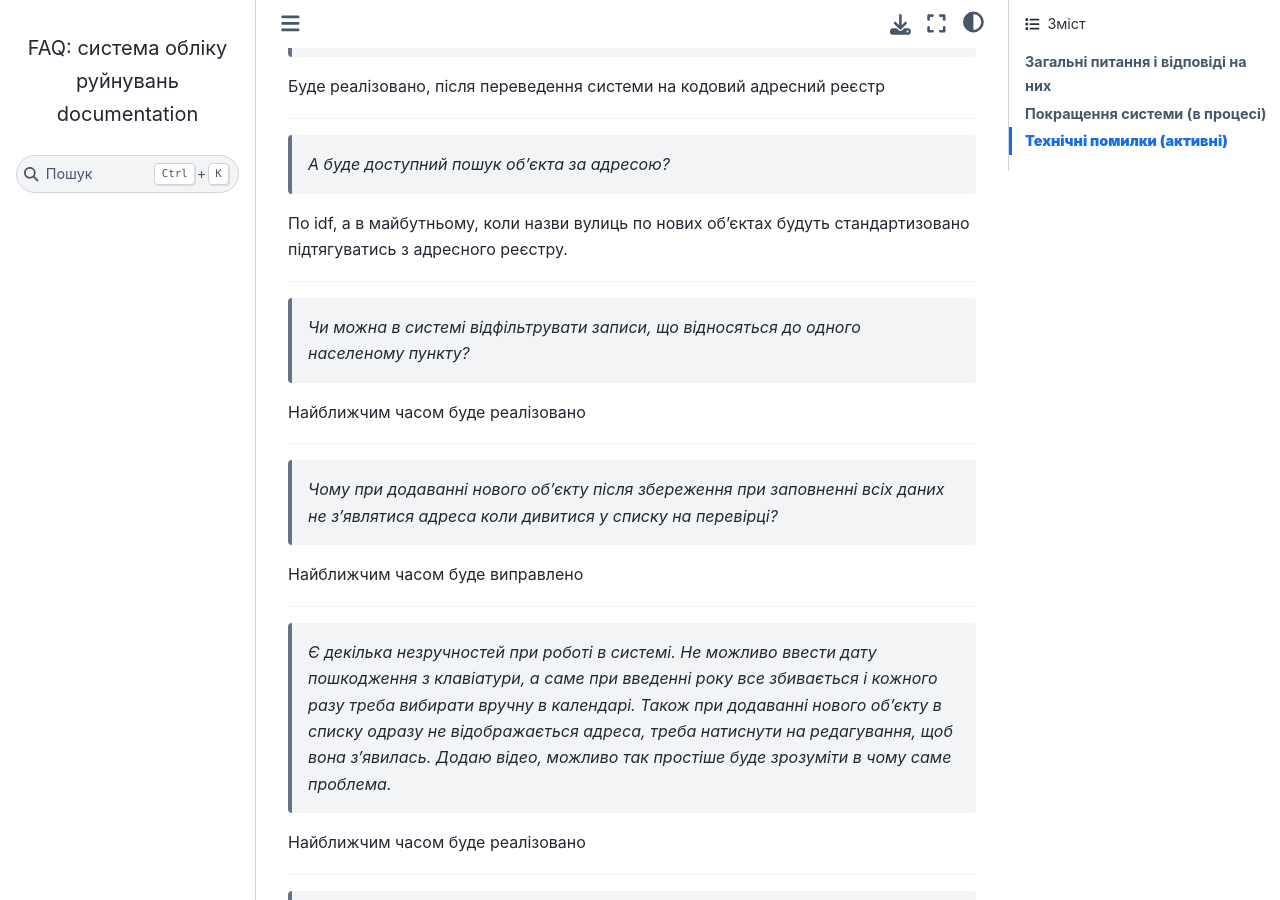
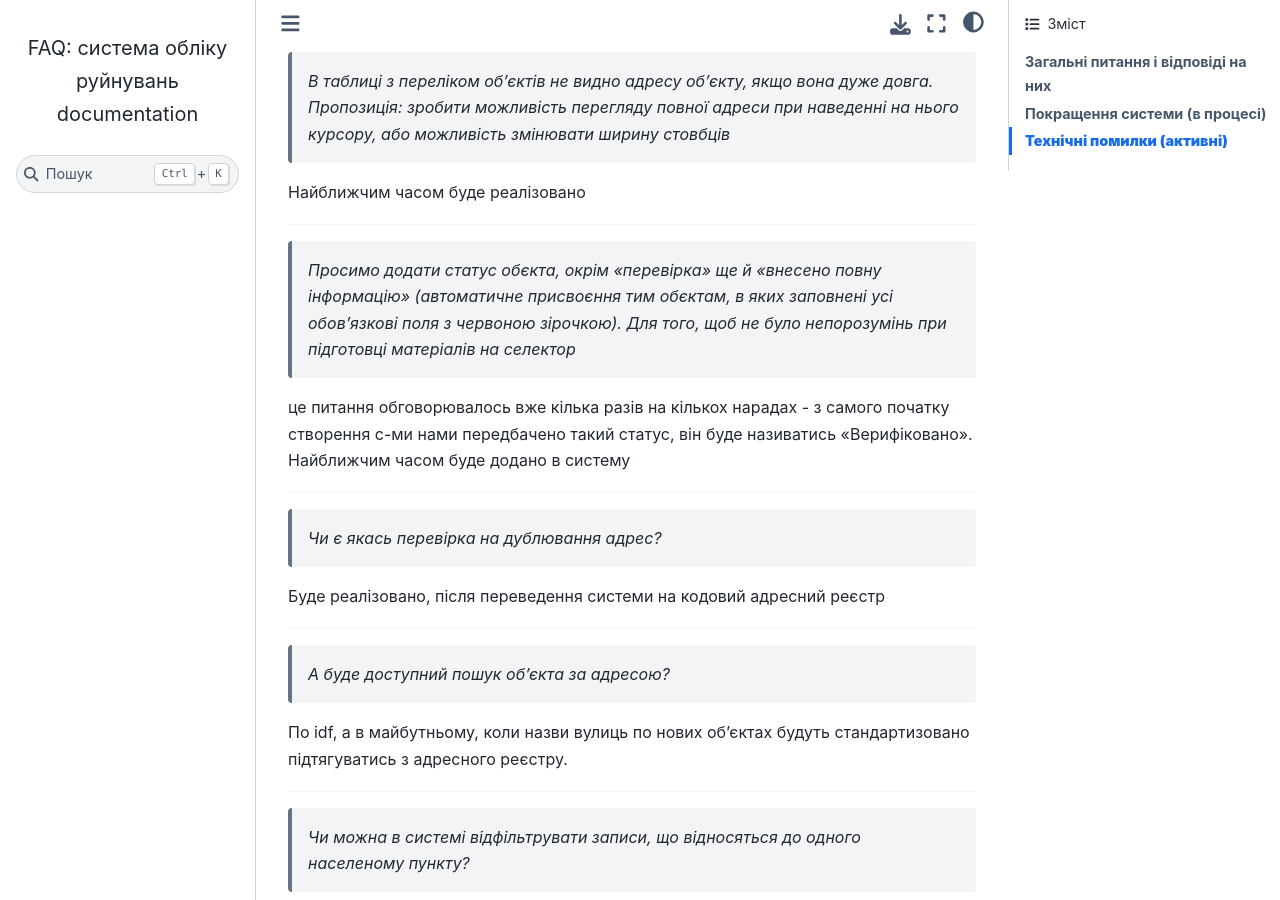
Before and after one commit to hp0404/docs.rebuild, a Sphinx documentation site: the page built from docs/source/index.md, in a window 1280 px wide and 900 px high, scrolled down 17506 px. Built offline with Sphinx 7.4.7 and the Sphinx Book theme 1.1.4, drawn with Linux system fonts in a browser that asks for light colours; some of the changed text lies outside the part shown.

Commit message:
Updated docs

```diff
--- a/docs/source/index.md
+++ b/docs/source/index.md
@@ -47,6 +47,11 @@
 > *Якщо багатоквартирний будинок на території військового містечка селищної ради як вносити адресу, оскільки війського містечка немає в переліку населених пунктів*
 
 зазначте, що будівля поза межами населеного пункту
+
+---
+> *Об’єкт - школа, ще є складові частини об‘єкта ( гараж, сарай, теплиця, погріб, вбиральня і т.д.) які зазнали пошкоджень. Кожну складову частину об‘єкту потрібно додавати окремо?*
+
+Різні окремостоячі споруди, які входять в структуру "материнського" об'єкта, вносять як окремі об'єкти, але в рамках того сектора та типу, до якого відноситься "материнський" (основний) об'єкт
 
 ---
 > *В місті Києві водозабезпечення питною водою населення здійснюється, зокрема, і за допомогою БЮВЕТНИХ КОМПЛЕКСІВ.
@@ -457,6 +462,12 @@
 Найближчим часом буде реалізовано
 
 ---
+> *Просимо додати статус обєкта, окрім "перевірка" ще й "внесено повну інформацію" (автоматичне присвоєння тим обєктам, в яких заповнені усі обов'язкові поля з червоною зірочкою). Для того, щоб не було непорозумінь при підготовці матеріалів на селектор*
+
+це питання обговорювалось вже кілька разів на кількох нарадах - з самого початку створення с-ми нами передбачено такий статус, він буде називатись "Верифіковано".
+Найближчим часом буде додано в систему
+
+---
 > *Чи є якась перевірка на дублювання адрес?*
 
 Буде реалізовано, після переведення системи на кодовий адресний реєстр
```
Also changed, not shown: other parts of docs/source/index.md (+1 -1 lines).
